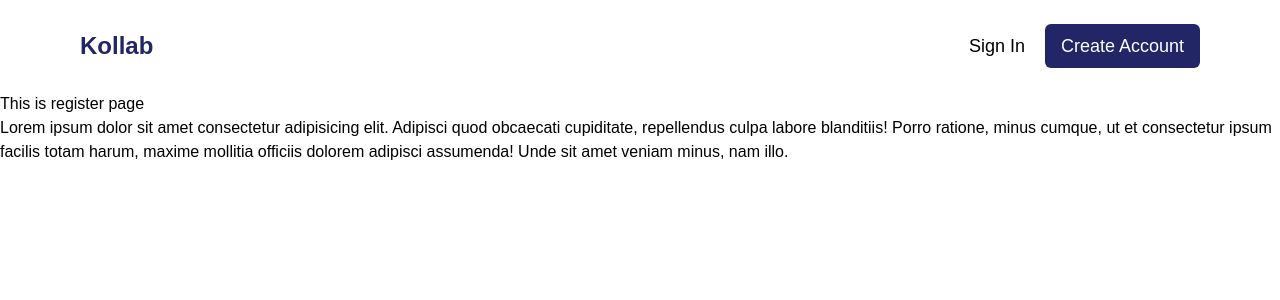
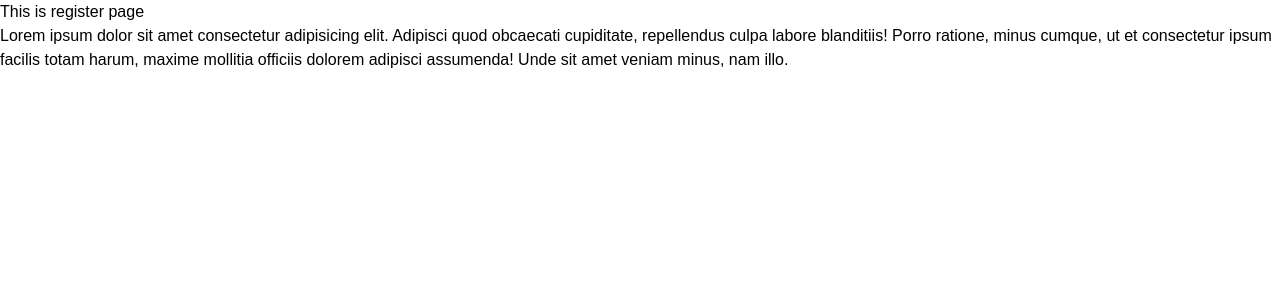
Before and after one commit to SageKyle/kollab, a React (Vite) app: page /register in a window 1280 px wide. Shown: the top 300 px of the page. Built offline with nearby package versions, Linux system fonts and the light colour scheme.

Commit message:
removed navbar from `App.tsx`
The design for the auth pages do not have a navbar,
thus, adding a global navbar is not necessary

```diff
--- a/src/App.tsx
+++ b/src/App.tsx
@@ -1,6 +1,5 @@
 import { BrowserRouter, Route, Routes } from 'react-router-dom'
 import './App.css'
-import Navbar from './components/Navbar'
 import Home from './pages/Home'
 import Login from './pages/Login'
 import Register from './pages/Register'
@@ -10,7 +9,6 @@ function App() {
 	return (
 		<main className="w-full">
 			<BrowserRouter>
-				<Navbar />
 				<Routes>
 					<Route path="/" element={<Home />} />
 					<Route path="/login" element={<Login />} />
--- a/src/pages/Home.tsx
+++ b/src/pages/Home.tsx
@@ -3,9 +3,12 @@ import Benefit from '../components/home/Benefit'
 import CTA from '../components/home/CTA'
 import Features from '../components/home/Features'
 import Hero from '../components/home/Hero'
+import Navbar from '../components/Navbar'
 
 export default function Home() {
 	return (
+		<>
+			<Navbar />
 			<section>
 				<Hero />
 				<Benefit />
@@ -13,5 +16,6 @@ export default function Home() {
 				<CTA />
 				<Footer />
 			</section>
+		</>
 	)
 }
```
Lines whose indentation alone changed are shown as unchanged.
